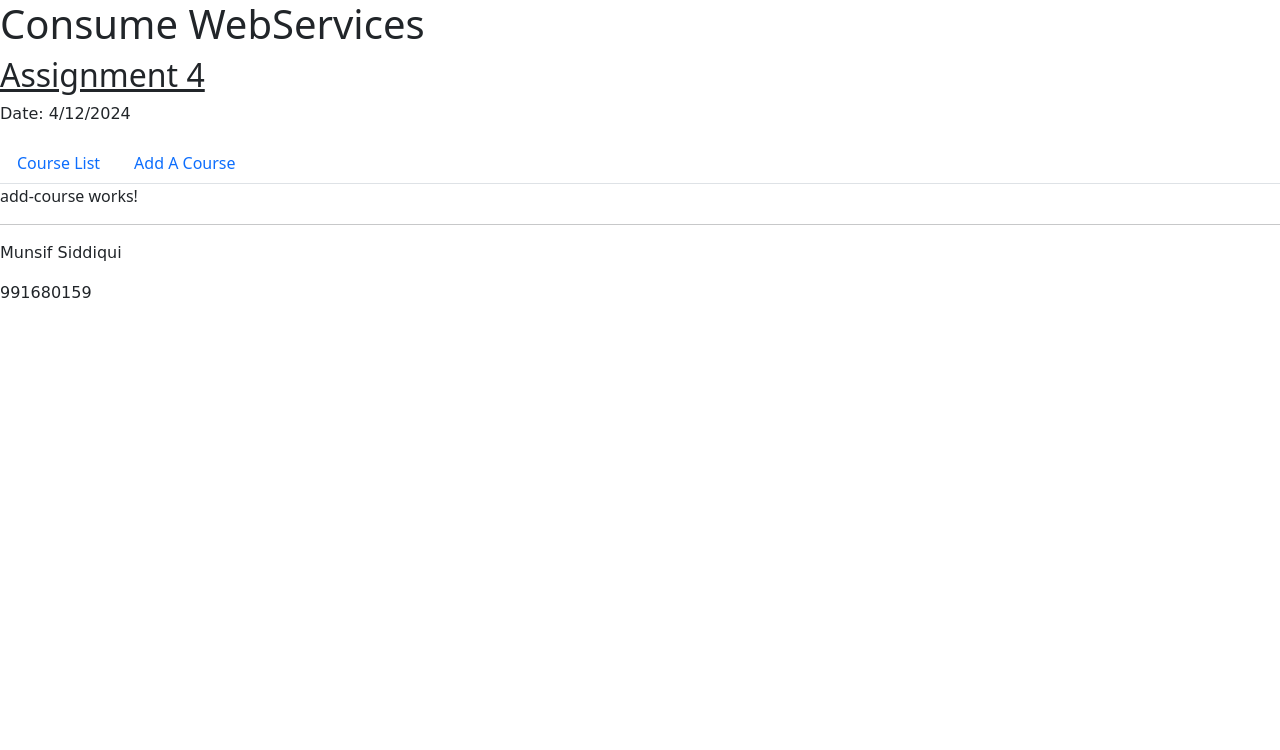
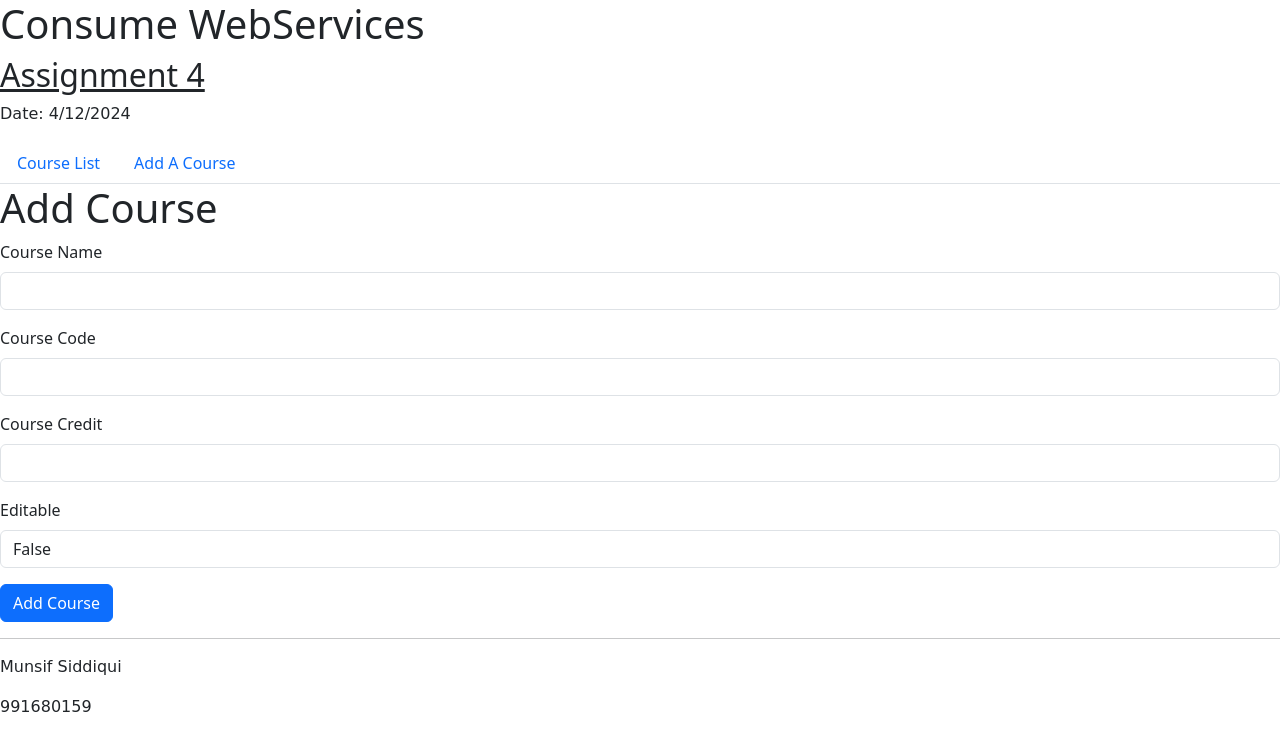
Before and after one commit to siddmuns/AngularAPIConsumer, an Angular app: page /addcourse in a window 1280 px wide. Shown: the top 750 px of the page. Built offline with nearby package versions, Linux system fonts and the light colour scheme.

Commit message:
Completed Add Course Page

```diff
--- a/src/app/components/add-course/add-course.component.html
+++ b/src/app/components/add-course/add-course.component.html
@@ -1 +1,28 @@
-<p>add-course works!</p>
+<h1>Add Course</h1>
+
+<form [formGroup]="addCourseForm" (ngSubmit)="onSubmit()">
+  <div class="mb-3">
+    <label for="courseName" class="form-label">Course Name</label>
+    <input type="text" class="form-control" id="courseName" formControlName="courseName">
+  </div>
+
+  <div class="mb-3">
+    <label for="courseCode" class="form-label">Course Code</label>
+    <input type="text" class="form-control" id="courseCode" formControlName="courseCode">
+  </div>
+
+  <div class="mb-3">
+    <label for="courseCredit" class="form-label">Course Credit</label>
+    <input type="text" class="form-control" id="courseCredit" formControlName="courseCredit">
+  </div>
+
+  <div class="mb-3">
+    <label for="edit" class="form-label">Editable</label>
+    <select class="form-control" id="edit" formControlName="edit">
+      <option value="true">True</option>
+      <option value="false">False</option>
+    </select>
+  </div>
+
+  <button type="submit" class="btn btn-primary">Add Course</button>
+</form>
--- a/src/app/components/add-course/add-course.component.ts
+++ b/src/app/components/add-course/add-course.component.ts
@@ -1,12 +1,48 @@
-import { Component } from '@angular/core';
+import {Component, OnInit} from '@angular/core';
+import {FormControl, FormGroup, ReactiveFormsModule, Validators} from "@angular/forms";
+import {CourseService} from "../../services/course.service";
+import {NgIf} from "@angular/common";
 
 @Component({
   selector: 'app-add-course',
   standalone: true,
-  imports: [],
+  imports: [
+    ReactiveFormsModule,
+    NgIf
+  ],
   templateUrl: './add-course.component.html',
   styleUrl: './add-course.component.css'
 })
-export class AddCourseComponent {
+
+export class AddCourseComponent implements OnInit {
+  addCourseForm: FormGroup;
+
+  constructor(private courseService: CourseService) {}
+
+  ngOnInit(): void {
+    this.addCourseForm = new FormGroup({
+      'courseName': new FormControl(null, Validators.required),
+      'courseCode': new FormControl(null, Validators.required),
+      'courseCredit': new FormControl(null, Validators.required),
+      'edit': new FormControl('false', Validators.required)
+    });
+  }
+
+  onSubmit() {
+    if (this.addCourseForm.valid) {
+      this.courseService.createCourse(this.addCourseForm.value).subscribe({
+        next: (response) => {
+          alert('Course added successfully! URL: ' + response);
+          this.addCourseForm.reset(); // Reset the form after successful submission
+        },
+        error: (error) => {
+          alert('Failed to add course.');
+          console.error(error);
+        }
+      });
+    } else {
+      alert('Please fill all fields correctly.'); // Alert if form is invalid
+    }
+  }
 
 }
--- a/src/app/components/course-list/course-list.component.html
+++ b/src/app/components/course-list/course-list.component.html
@@ -17,7 +17,7 @@
           routerLinkActive="active" ariaCurrentWhenActive="page" aria-current="page"> View Course | </a>
 
       <a *ngIf="course.edit"
-         [routerLink]="['/editstudent', course.courseCode, 'edit']"
+         [routerLink]="['/editcourse', course.courseCode, 'edit']"
          [queryParams]="{allowEdit: '1'}"
          routerLinkActive="active" ariaCurrentWhenActive="page" aria-current="page"> Edit Course | </a>
 
--- a/src/app/services/course.service.ts
+++ b/src/app/services/course.service.ts
@@ -20,8 +20,9 @@ export class CourseService {
   }
 
   createCourse(data: any): Observable<any> {
-    return this.http.post(baseUrl, data);
+    return this.http.post(baseUrl, data, { responseType: 'text' });
   }
+
 
   updateCourse(data: any, courseCode:string): Observable<any> {
 
```
